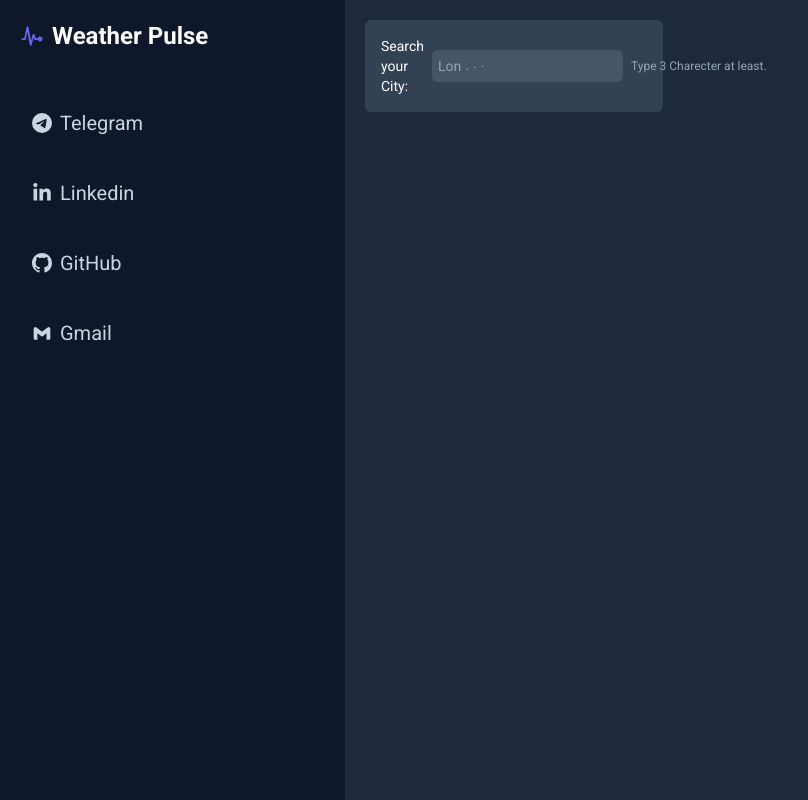
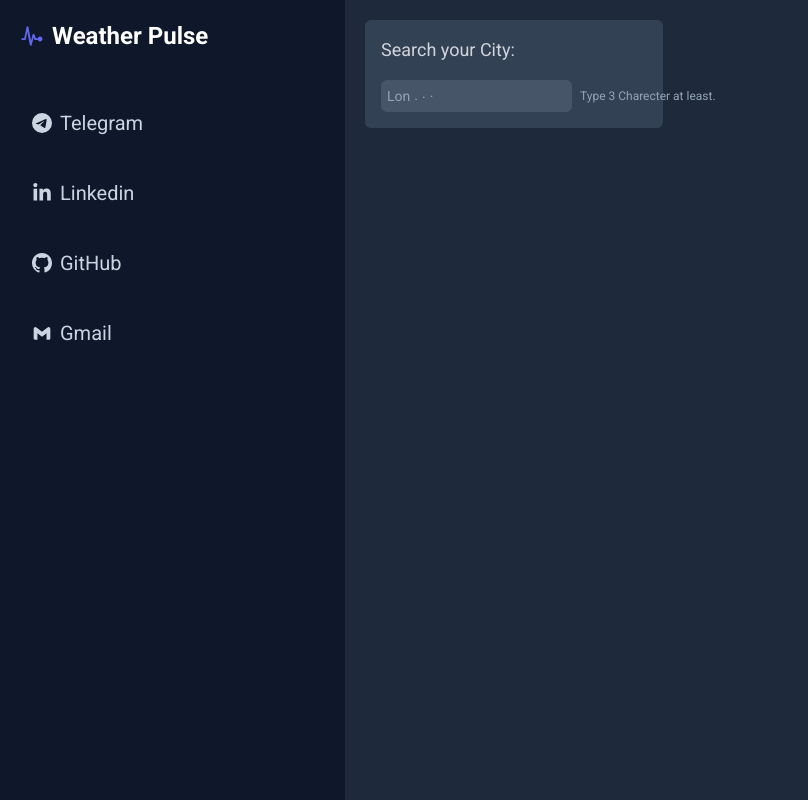
Before and after one commit to farshaddev/weather-pulse, a React (Create React App) app: page / in a window 1280 px wide. Shown: the whole page, without its empty margins (0-808 px from the left). Built offline with nearby package versions, Linux system fonts and the light colour scheme.

Commit message:
style(autocompletesearch): lift label to the top of search form

```diff
--- a/src/Components/AutocompleteSearch/AutocompleteSearch.tsx
+++ b/src/Components/AutocompleteSearch/AutocompleteSearch.tsx
@@ -8,12 +8,15 @@ interface AutocompleteSearchProps {
 	setSelectedCity: (city: CityType | null) => void;
 }
 
-const AutocompleteSearch: React.FC<AutocompleteSearchProps> = ({selectedCity, setSelectedCity}) => {
+const AutocompleteSearch: React.FC<AutocompleteSearchProps> = ({
+	selectedCity,
+	setSelectedCity,
+}) => {
 	const [searchTerm, setSearchTerm] = useState("");
 	const [loading, setLoading] = useState(false);
 	const [suggestedCities, setSuggestedCities] = useState<CityType[]>([]);
 	const [timeoutId, setTimeoutId] = useState<NodeJS.Timeout | undefined>(
-		undefined,
+		undefined
 	);
 
 	const handleInputChange = (event: ChangeEvent<HTMLInputElement>) => {
@@ -30,7 +33,7 @@ const AutocompleteSearch: React.FC<AutocompleteSearchProps> = ({selectedCity, se
 			const newTimeoutId = setTimeout(() => {
 				const filteredCities = (citiesData as CityType[]).filter(
 					(city: CityType) =>
-						city.name.toLowerCase().includes(value.toLowerCase()),
+						city.name.toLowerCase().includes(value.toLowerCase())
 				);
 
 				setSuggestedCities(filteredCities);
@@ -58,11 +61,14 @@ const AutocompleteSearch: React.FC<AutocompleteSearchProps> = ({selectedCity, se
 	};
 
 	return (
-		<div className="flex w-1/3 items-center gap-2 rounded-md bg-gray-100 p-4 dark:bg-slate-700">
-			<label htmlFor="citySearch" className="flex-initial text-sm">
+		<div className="flex w-1/3 flex-col items-stretch gap-2 rounded-md bg-gray-100 p-4 dark:bg-slate-700">
+			<label
+				htmlFor="citySearch"
+				className="mb-2 text-lg font-medium text-gray-300"
+			>
 				Search your City:
 			</label>
-			<div className="relative flex flex-1 items-center gap-2">
+			<div className="relative flex items-center gap-2">
 				{loading && (
 					<AiOutlineLoading3Quarters className="absolute right-1.5 top-2 animate-spin text-sm text-slate-400" />
 				)}
--- a/src/Components/WeatherContainer/WeatherContainer.tsx
+++ b/src/Components/WeatherContainer/WeatherContainer.tsx
@@ -8,7 +8,6 @@ const WeatherContainer: React.FC = () => {
 	const { isMenuOpen } = useMenu();
 	const [selectedCity, setSelectedCity] = useState<CityType | null>(null);
 
-
 	const openMenuClasses = "menu-open";
 	const closeMenuClasses = "w-full";
 	const weatherContainerClasses = `p-5 flex h-screen overflow-y-auto flex-col transition-all duration-300 ease-in ${
@@ -17,7 +16,10 @@ const WeatherContainer: React.FC = () => {
 
 	return (
 		<div className={weatherContainerClasses}>
-			<AutocompleteSearch selectedCity={selectedCity} setSelectedCity={setSelectedCity} />
+			<AutocompleteSearch
+				selectedCity={selectedCity}
+				setSelectedCity={setSelectedCity}
+			/>
 		</div>
 	);
 };
```
